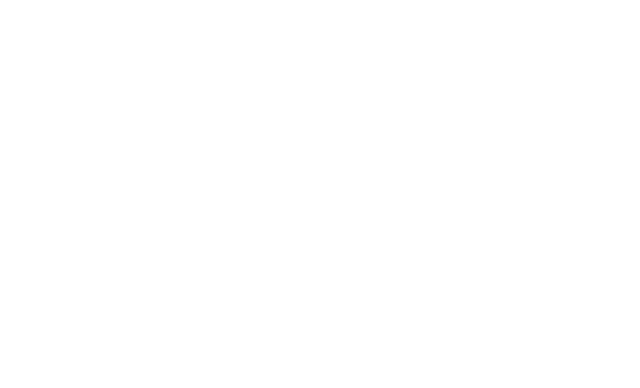
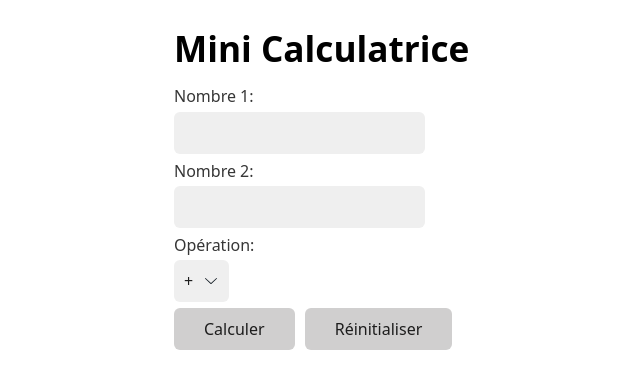
Before and after one commit to Mohammed-ela/Calculatrice-JS, a plain HTML site: page index.html in a window 1280 px wide. Shown: the whole page, without its empty margins (66-706 px from the left). Drawn offline with nearby package versions, Linux system fonts and the light colour scheme.

Commit message:
Frontend terminé

```diff
--- a/index.html
+++ b/index.html
@@ -6,8 +6,37 @@
         <meta name="viewport" content="width=device-width, initial-scale=1">
         <meta name="description" content="calculatrice en javascript simple">
         <link rel="stylesheet" href="https://cdn.jsdelivr.net/npm/water.css@2/out/water.css">
+        <script src="main.js"></script>
     </head>
     <body>
+        <h1>Mini Calculatrice</h1>
+        <form id="calculator-form">
+            <label for="number1">Nombre 1:</label>
+            <input type="number" id="number1" name="number1" step="any" required>
+
+            <label for="number2">Nombre 2:</label>
+            <input type="number" id="number2" name="number2" step="any" required>
+
+            <label for="operation">Opération:</label>
+            <select id="operation" name="operation" required>
+                <option value="+">+</option>
+                <option value="-">-</option>
+                <option value="*">*</option>
+                <option value="/">/</option>
+            </select>
+
+            <button type="submit">Calculer</button>
+            <button type="reset">Réinitialiser</button>
+        </form>
+
+
+
+        <div id="results">
+            <!-- Affichage du resultat -->
+        </div>
+        <div class="error">
+            <!-- Affichage des erreurs -->
+        </div>
 
     </body>
 </html>
```
